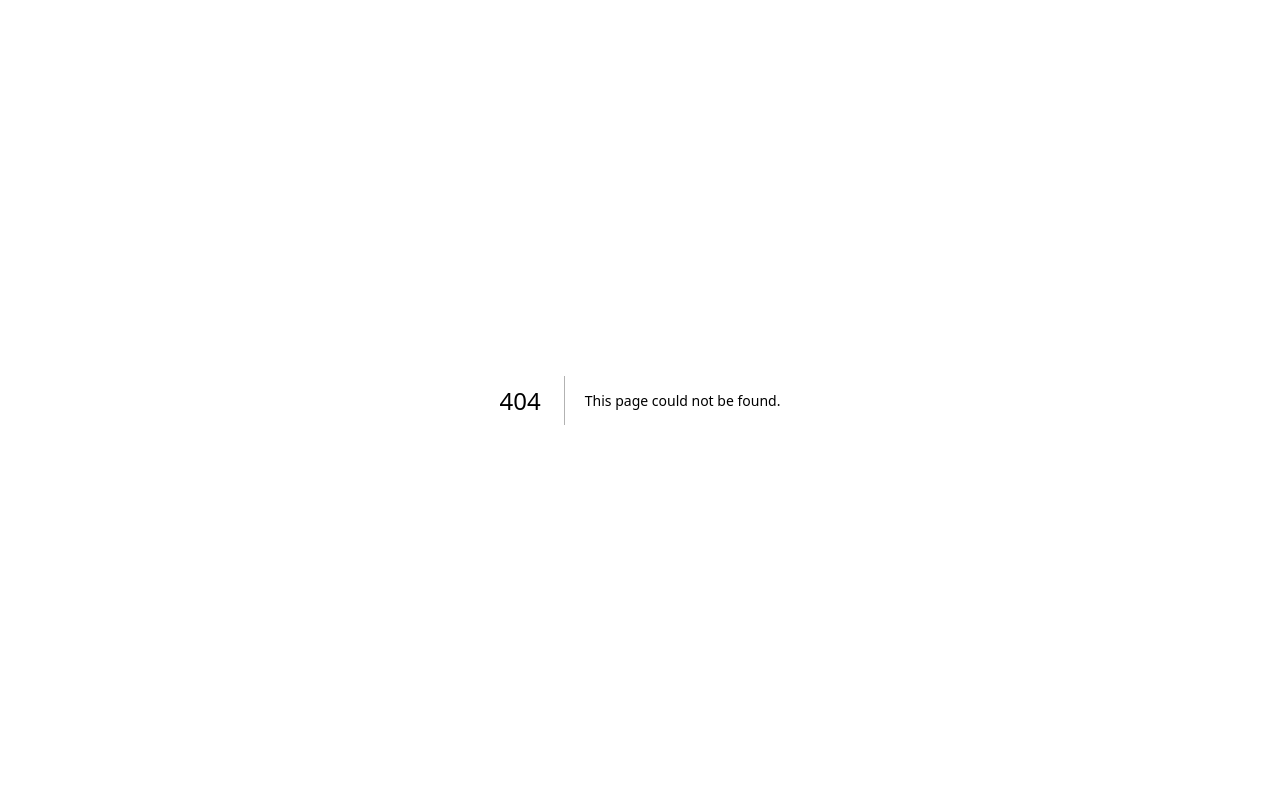
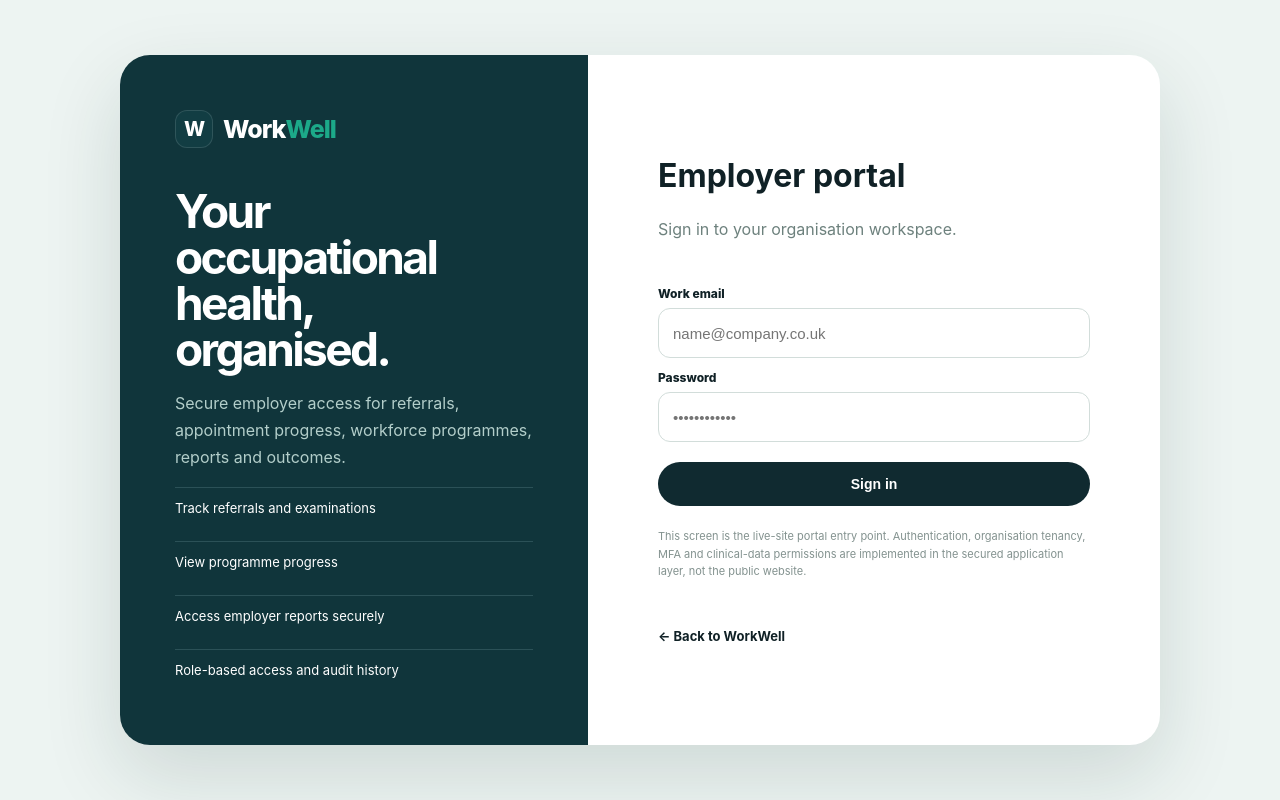
Before and after one commit to PluginPip/OHI-Rebrand, a Next.js app: page /portal in a window 1280 px wide. Before the commit this address had no page. Built offline with nearby package versions, Linux system fonts and the light colour scheme.

Commit message:
feat: add employer portal entry screen

```diff
--- /dev/null
+++ b/app/portal/page.tsx
@@ -0,0 +1,35 @@
+export default function PortalPage() {
+  return (
+    <main className="portal-page">
+      <section className="portal-card">
+        <div className="portal-side">
+          <div>
+            <a className="brand brand-footer" href="/">
+              <span className="brand-mark">W</span>
+              <span>Work<span>Well</span></span>
+            </a>
+            <h1>Your occupational health, organised.</h1>
+            <p>Secure employer access for referrals, appointment progress, workforce programmes, reports and outcomes.</p>
+          </div>
+          <div className="portal-points">
+            <span>Track referrals and examinations</span>
+            <span>View programme progress</span>
+            <span>Access employer reports securely</span>
+            <span>Role-based access and audit history</span>
+          </div>
+        </div>
+        <div className="portal-login">
+          <h2>Employer portal</h2>
+          <p>Sign in to your organisation workspace.</p>
+          <label htmlFor="email">Work email</label>
+          <input id="email" type="email" placeholder="name@company.co.uk" autoComplete="email" />
+          <label htmlFor="password">Password</label>
+          <input id="password" type="password" placeholder="••••••••••••" autoComplete="current-password" />
+          <button className="button button-dark" type="button">Sign in</button>
+          <p className="portal-note">This screen is the live-site portal entry point. Authentication, organisation tenancy, MFA and clinical-data permissions are implemented in the secured application layer, not the public website.</p>
+          <a href="/" style={{marginTop: 12, fontSize: 13, fontWeight: 700}}>← Back to WorkWell</a>
+        </div>
+      </section>
+    </main>
+  );
+}
```
